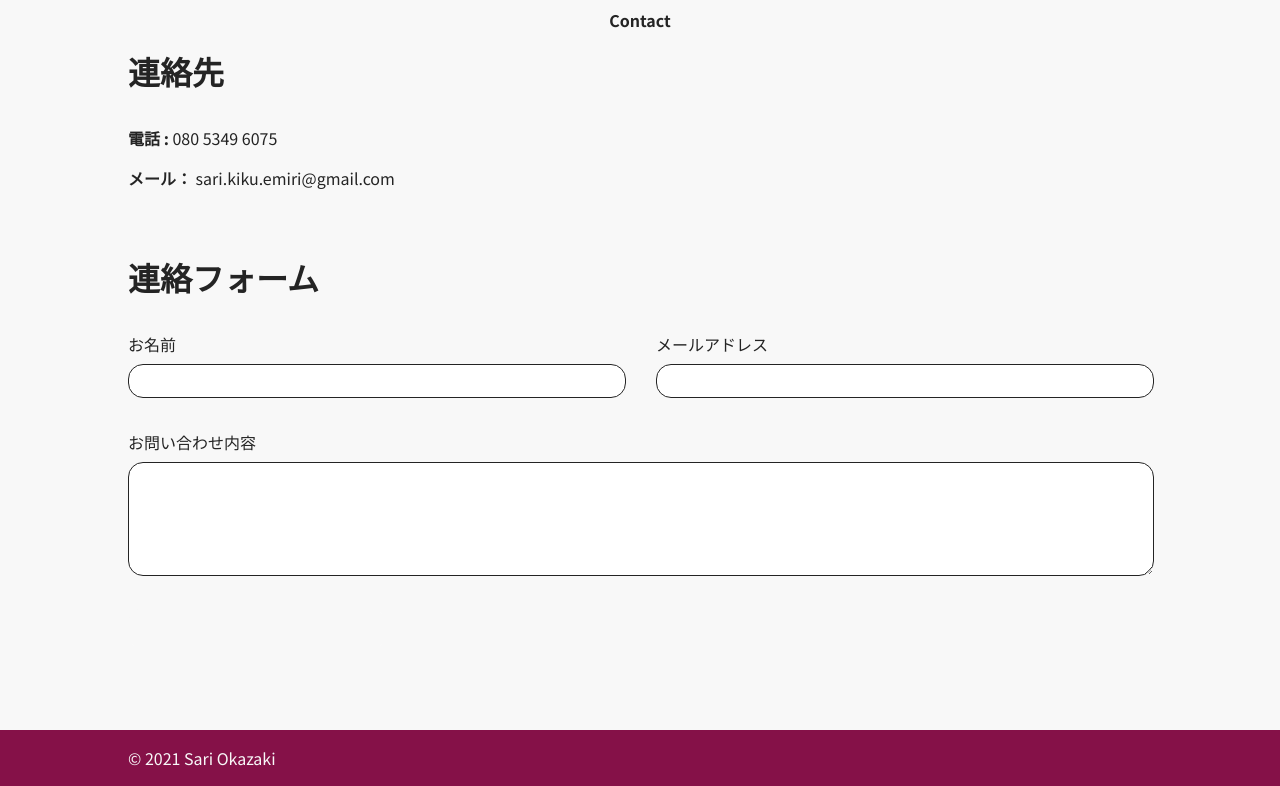
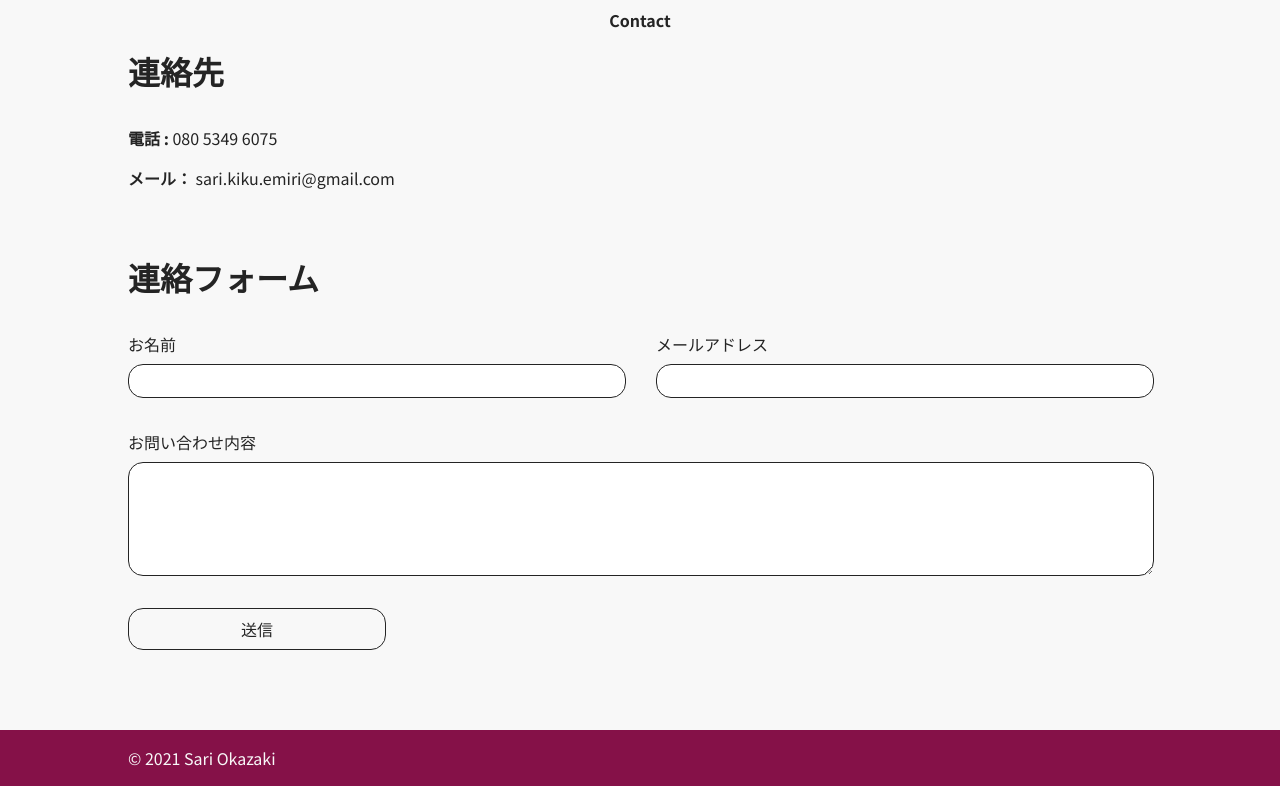
Before and after one commit to dpars34/sari-okazaki-site, a React (Create React App) app: page / in a window 1280 px wide. Shown: the part 5606-6392 px from the top of the page. Built offline with nearby package versions, Linux system fonts and the light colour scheme; a web font is replaced by a local one.

Commit message:
button color

```diff
--- a/src/Components/Contact/Contact.tsx
+++ b/src/Components/Contact/Contact.tsx
@@ -81,7 +81,7 @@ const Contact = () => {
                             <TextArea name="message" required />
                         </InputArea>
 
-                        <Button color="#F8F8F8" type="submit" value="送信" />
+                        <Button color="#242424" type="submit" value="送信" />
                     </Form>
                 </FormArea>
             </FadeInSection>
```
